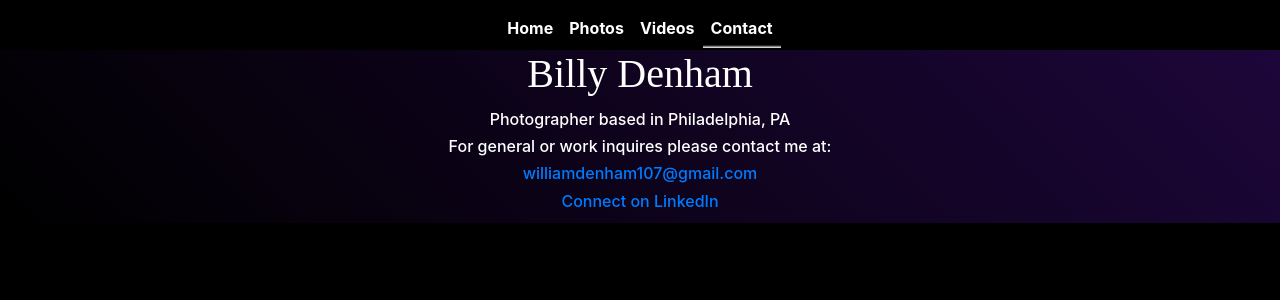
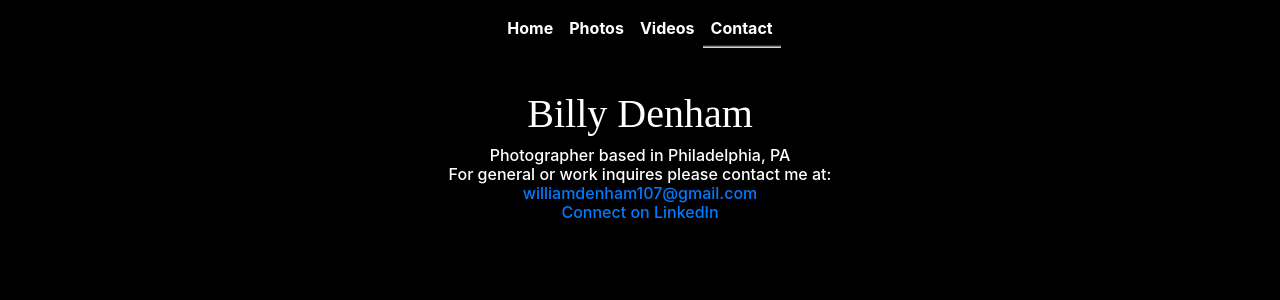
Before and after one commit to GeorgeDiNicola/serverless-photography-website, a React (Create React App) app in the folder static/: page /Contact in a window 1280 px wide. Shown: the top 300 px of the page. Built offline with nearby package versions, Linux system fonts and the light colour scheme.

Commit message:
updated the contact page. Removed the MBD dependencies

```diff
--- a/static/src/components/Contact.jsx
+++ b/static/src/components/Contact.jsx
@@ -1,19 +1,4 @@
 import React, { Component } from 'react';
-import { BrowserRouter as Router } from "react-router-dom";
-import {
-  MDBCollapse,
-  MDBMask,
-  MDBRow,
-  MDBCol,
-  MDBIcon,
-  MDBBtn,
-  MDBView,
-  MDBContainer,
-  MDBCard,
-  MDBCardBody,
-  MDBInput,
-  MDBFormInline
-} from "mdbreact";
 import '../css/contactme.css';
 
 export default class Contact extends Component {
@@ -21,10 +6,7 @@ export default class Contact extends Component {
 	render() {
 
 	  return (
-	   <div id="classicformpage">
-        <MDBView>
-          <MDBMask className="d-flex justify-content-center align-items-center gradient">
-            <MDBContainer>
+	    <div>
         <h1>Billy Denham</h1>
           <h6>
             Photographer based in Philadelphia, PA<br/>
@@ -33,9 +15,6 @@ export default class Contact extends Component {
             <br/>
             <a href="linkedin.com/in/william-denham-33724b180">Connect on LinkedIn</a>
         </h6>
-            </MDBContainer>
-          </MDBMask>
-        </MDBView>
       </div>
     );
   }
--- a/static/src/css/contactme.css
+++ b/static/src/css/contactme.css
@@ -1,45 +1,8 @@
-#classicformpage .view {
-  background-size: cover;
-  background-color: black;
-  background-position: center center;
-  height: 100vh;
-  padding-top: 50px;
-}
-
-#classicformpage .gradient {
-  background: -webkit-linear-gradient(
-    45deg,
-    rgba(0, 0, 0, 0.7),
-    rgba(72, 15, 144, 0.4) 100%
-  );
-  background: -webkit-gradient(
-    linear,
-    45deg,
-    from(rgba(0, 0, 0, 0.7), rgba(72, 15, 144, 0.4) 100%)
-  );
-  background: linear-gradient(
-    45deg,
-    rgba(0, 0, 0, 0.7),
-    rgba(72, 15, 144, 0.4) 100%
-  );
-}
-
-#classicformpage .card {
-  background-color: rgba(126, 123, 215, 0.2);
-}
-
-#classicformpage h6 {
-  line-height: 1.7;
-}
-
-#classicformpage label {
-  color: #fff !important;
-}
-
 h1 {
   color: white;
   text-align: center;
   font-family: 'Snell Roundhand';
+  padding-top: 7%;
 }
 
 h2 {
```
Lines whose indentation alone changed are shown as unchanged.
